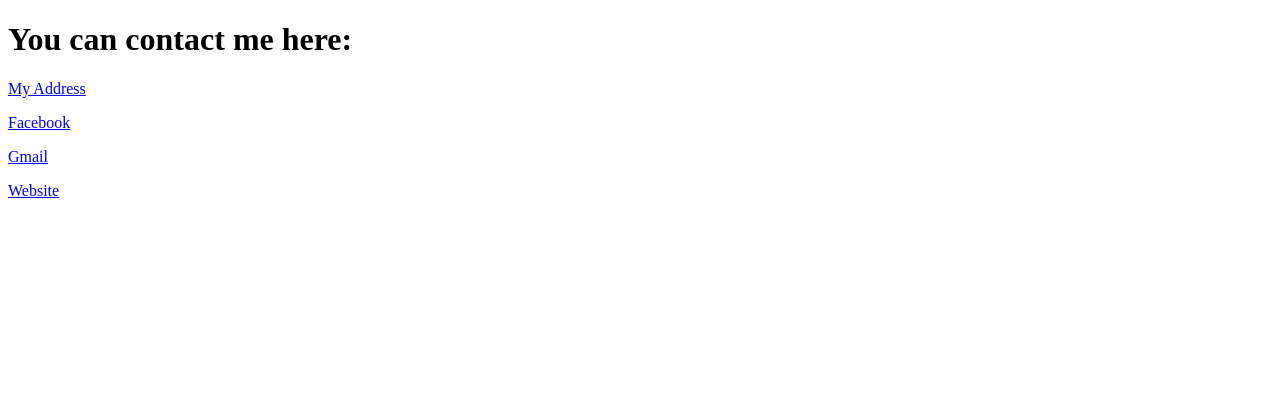
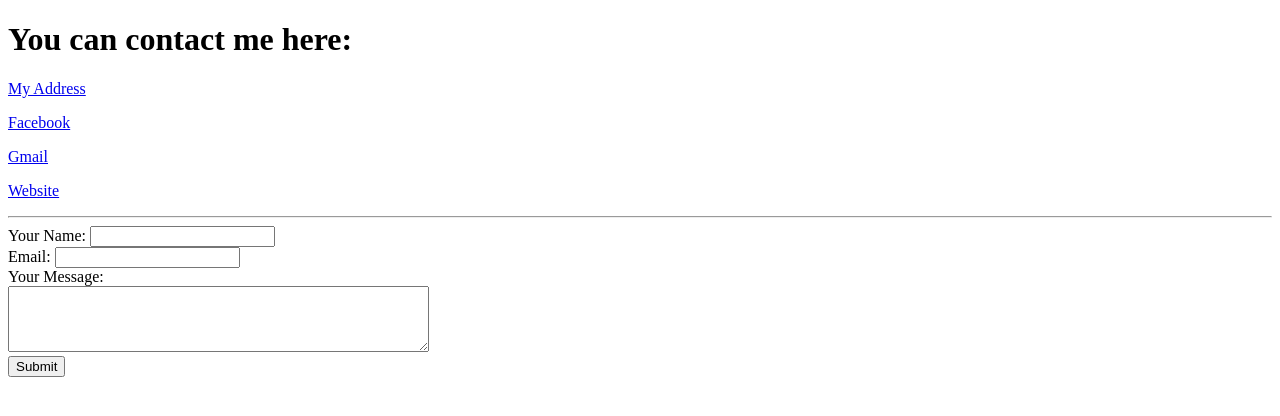
Before and after one commit to Brent26/cv, a plain HTML site: page contact me.html in a window 1280 px wide. Drawn offline with Linux system fonts and the light colour scheme.

Commit message:
contact.html

```diff
--- a/contact me.html
+++ b/contact me.html
@@ -13,6 +13,17 @@
     <p><a href="https://facebook.com/profile.php?id=100063961720807" target="_blank">Facebook</a></p>
     <p><a href="mailto:chonajoycapre@gmail.com" target="_blank">Gmail</a></p>
     <p><a href=https://e-commercevaservicechonajoycapre.carrd.co target="_blank">Website</a></p>
+    <hr>
+    <form class="" action="mailto:chonajoycapre23@gmail.com" method="post" enctype="text/plain">
+        <label>Your Name: </label>
+        <input type="text" name="yourName" value=""><br>
+        <label>Email: </label>
+        <input type="mail" name="yourEmail" value=""><br>
+        <label>Your Message: </label><br>
+        <textarea rows="4" cols="50" name="yourMessage"></textarea><br>
+        <input type="submit" name="">
+
+    </form>
 
 </body>
 
```
